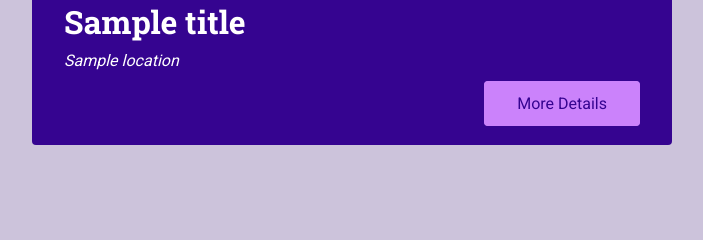
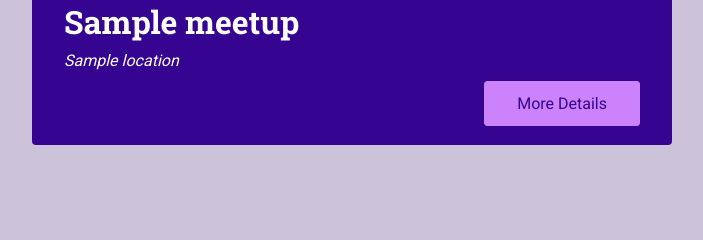
Before and after one commit to VirgSam/Pythonic-Journey, a Django app: template udemy/max_sch/django_project_site/meetups/templates/meetups/index.html in a window 1280 px wide. Shown: the part 486-726 px from the top of the page, without its empty margins (288-991 px from the left). Run offline with Django 4.2, Linux system fonts and the light colour scheme; the template is opened without the code that fills it: most values are stand-ins (such as "Sample title", 1, 10 or a date in 2020).

Commit message:
Update index.html to include data from meetup-item.html

```diff
--- a/udemy/max_sch/django_project_site/meetups/templates/meetups/index.html
+++ b/udemy/max_sch/django_project_site/meetups/templates/meetups/index.html
@@ -23,7 +23,7 @@ We have great meetup events coming up!
     </h2>
     <ol>
         {% for meetup in meetups %}
-            {% include 'meetups/includes/meetup-item.html' %}
+            {% include 'meetups/includes/meetup-item.html' with title=meetups.title location=meetups.location %}
         {% endfor %}
 
     </ol>
```
